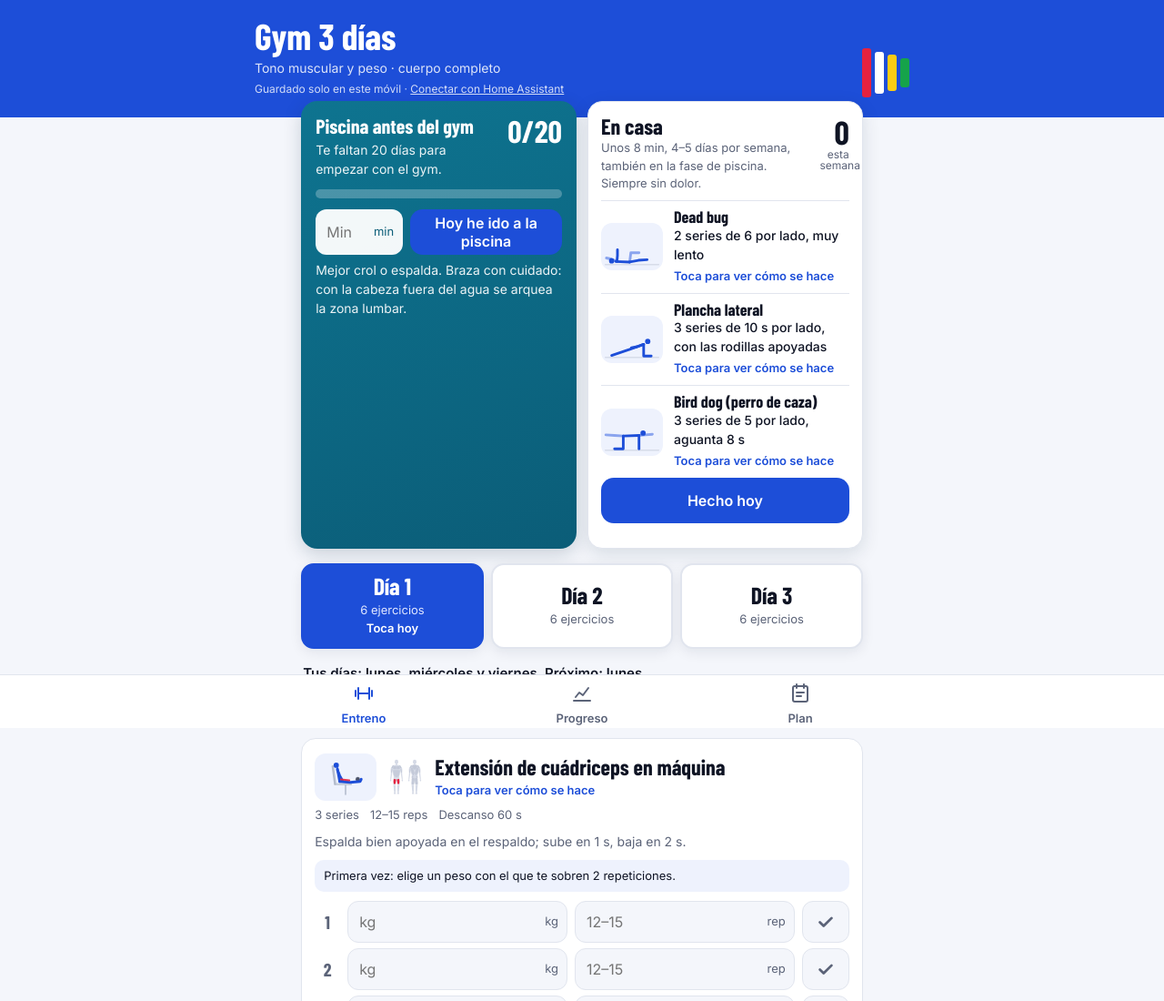
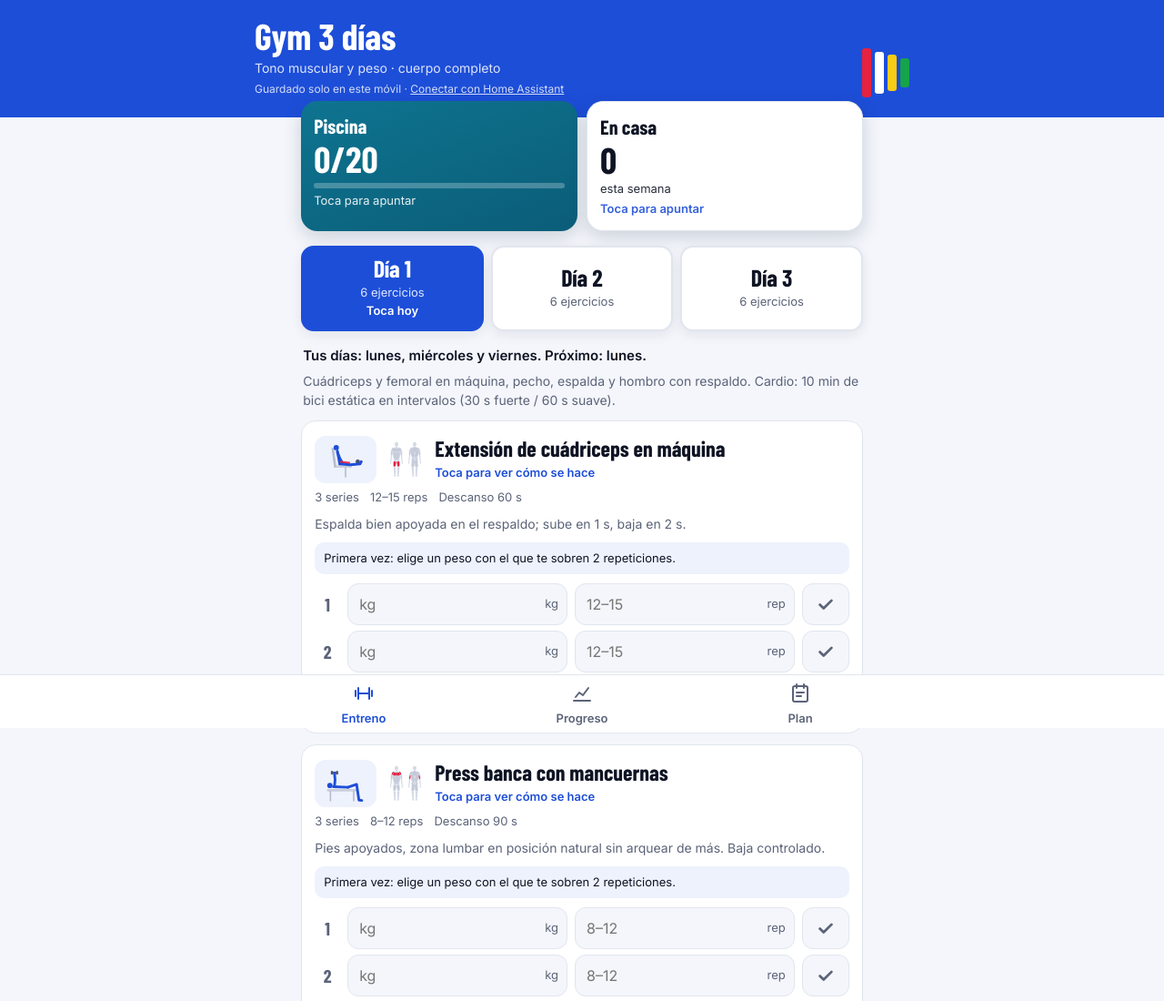
Before and after one commit to ssalva4/casadesalvayramon123amapolas, a plain HTML site: page gym/index.html in a window 1280 px wide. Shown: the top 1100 px of the page at 91% size. Drawn offline with nearby package versions, Linux system fonts and the light colour scheme.

Commit message:
Gym: botones Piscina y En casa con ventana emergente
Co-Authored-By: Claude Opus 5.5 <noreply@anthropic.com>
Claude-Session: https://claude.ai/code/session_01EFGoKarppV2oC2L1PMNSGg

```diff
--- a/gym/index.html
+++ b/gym/index.html
@@ -43,11 +43,15 @@ main{max-width:720px;margin:auto;padding:16px max(4vw,12px)}
 .days button.on .nx{color:#fff}
 .when{margin:0 2px 6px;font-size:15px;font-weight:600}
 .pool{background:linear-gradient(160deg,#0e7490,#0b5d78);color:#fff;border-radius:18px;padding:16px;margin:-34px 0 16px;box-shadow:0 6px 20px rgba(10,40,60,.18)}
-.duo{margin:-34px 0 16px}.duo .pool{margin:0 0 12px}.duo .home{margin:0}
-@media(min-width:700px){.duo{display:grid;grid-template-columns:minmax(0,1fr) minmax(0,1fr);gap:12px;align-items:stretch}.duo .pool{margin:0}.duo .home{box-shadow:0 6px 20px rgba(10,40,60,.12)}.duo .pool h3{font-size:22px}.duo .pcount{font-size:34px;flex:none}.duo .ptop>div{min-width:0}}
-.duo+.days{margin-top:0}
+.duo{display:grid;grid-template-columns:minmax(0,1fr) minmax(0,1fr);gap:10px;margin:-34px 0 16px}.duo+.days{margin-top:0}
+.tile{display:flex;flex-direction:column;align-items:flex-start;gap:2px;text-align:left;border-radius:18px;padding:14px;border:0;cursor:pointer;font:inherit;min-height:132px;box-shadow:0 6px 20px rgba(10,40,60,.18)}
+.tile .tt{font:700 22px "Barlow Condensed",Inter,sans-serif}.tile .tn{font-size:40px;line-height:1.05}.tile small{font-size:13px;opacity:.9}
+.tp{background:linear-gradient(160deg,#0e7490,#0b5d78);color:#fff}.tp .tb{width:100%;height:6px;border-radius:3px;background:rgba(255,255,255,.25);overflow:hidden;margin:4px 0 2px}.tp .tb i{display:block;height:100%;background:#fff;border-radius:3px}
+.th{background:var(--card);color:var(--ink);border:1px solid var(--line)}.th .ts{color:var(--blue);font-weight:600}:root[data-theme=dark] .th .ts{color:#8fb0ff}
+.tile.ok .ts,.tp.ok small:last-child{font-weight:700}
+.pop{z-index:19}.sheet .box.pool{background:linear-gradient(160deg,#0e7490,#0b5d78);color:#fff;margin:0;border-radius:22px 22px 0 0;box-shadow:none}.sheet .box.pool h2,.sheet .box.home h2{font-size:30px}
 .home h3{font-size:24px}.home .hc{text-align:right;line-height:1}.home .hc small{display:block;font-size:12px;color:var(--mute)}.home .exhead{border-top:1px solid var(--line);padding:8px 0}.home .exhead:first-of-type{margin-top:8px}.home .exhead h3{font-size:18px}.home .exhead b{display:block;font-size:14px;font-weight:500;color:var(--ink)}
-.hbtn.on{background:var(--ok)}
+.hbtn.on{background:var(--ok);color:light-dark(#fff,#04231a)}
 .pool h3{font-size:26px}
 .ptop{display:flex;justify-content:space-between;align-items:flex-start;gap:12px}
 .pcount{font-size:clamp(36px,11vw,48px);white-space:nowrap;line-height:1}
@@ -168,19 +172,8 @@ nav button.on{color:var(--blue)}:root[data-theme=dark] nav button.on{color:#8fb0
 <main>
 <section class="view on" id="v-train">
   <div class="duo">
-  <div class="pool" id="pool">
-    <div class="ptop"><div><h3>Piscina antes del gym</h3><p class="pnote" id="pMsg"></p></div><span class="big pcount" id="pCount">0/20</span></div>
-    <div class="pbar"><i id="pBar"></i></div>
-    <div class="prow"><label class="pmin"><input id="pMin" type="number" inputmode="numeric" min="1" max="300" placeholder="Min" aria-label="Minutos nadando hoy"><span>min</span></label><button class="btn pbtn" id="pBtn">Hoy he ido a la piscina</button></div>
-    <p class="pnote">Mejor crol o espalda. Braza con cuidado: con la cabeza fuera del agua se arquea la zona lumbar.</p>
-    <p class="pnote" id="pLast"></p>
-  </div>
-  <div class="card home" id="home">
-    <div class="ptop"><div><h3>En casa</h3><p class="note" style="margin:2px 0 0">Unos 8 min, 4–5 días por semana, también en la fase de piscina. Siempre sin dolor.</p></div><div class="hc"><span class="big" id="hCount" style="font-size:36px">0</span><small>esta semana</small></div></div>
-    <div id="hList"></div>
-    <button class="btn hbtn" id="hBtn">Hecho hoy</button>
-    <p class="note" id="hLast" style="margin-top:6px"></p>
-  </div>
+    <button class="tile tp" id="bPool"><span class="tt">Piscina</span><span class="big tn" id="bpCount">0/20</span><span class="tb"><i id="bpBar"></i></span><small id="bpSub">Toca para apuntar</small></button>
+    <button class="tile th" id="bHome"><span class="tt">En casa</span><span class="big tn" id="bhCount">0</span><small>esta semana</small><small id="bhSub" class="ts">Toca para apuntar</small></button>
   </div>
   <div class="days" id="days"></div>
   <p class="when" id="when"></p><p class="focus" id="focus"></p>
@@ -262,6 +255,19 @@ nav button.on{color:var(--blue)}:root[data-theme=dark] nav button.on{color:#8fb0
     <button data-v="plan"><svg viewBox="0 0 24 24" fill="none" stroke="currentColor" stroke-width="2" stroke-linecap="round"><rect x="4" y="4" width="16" height="17" rx="2"/><path d="M8 2v4M16 2v4M8 11h8M8 15h5"/></svg>Plan</button>
   </nav>
 </div>
+<div class="sheet pop" id="popP" role="dialog" aria-modal="true" aria-label="Piscina"><div class="box pool" id="pool"><button class="close" data-x style="float:right;margin-left:10px;background:rgba(255,255,255,.2);color:#fff" aria-label="Cerrar">×</button>
+    <div class="ptop"><div><h2>Piscina</h2><p class="pnote" id="pMsg"></p></div><span class="big pcount" id="pCount">0/20</span></div>
+    <div class="pbar"><i id="pBar"></i></div>
+    <div class="prow"><label class="pmin"><input id="pMin" type="number" inputmode="numeric" min="1" max="300" placeholder="Min" aria-label="Minutos nadando hoy"><span>min</span></label><button class="btn pbtn" id="pBtn">Hoy he ido a la piscina</button></div>
+    <p class="pnote">Mejor crol o espalda. Braza con cuidado: con la cabeza fuera del agua se arquea la zona lumbar.</p>
+    <p class="pnote" id="pLast"></p>
+  </div></div>
+<div class="sheet pop" id="popH" role="dialog" aria-modal="true" aria-label="En casa"><div class="box home" id="home"><button class="close" data-x style="float:right;margin-left:10px" aria-label="Cerrar">×</button>
+    <div class="ptop"><div><h2>En casa</h2><p class="note" style="margin:2px 0 0">Unos 8 min, 4–5 días por semana, también en la fase de piscina. Siempre sin dolor.</p></div><div class="hc"><span class="big" id="hCount" style="font-size:36px">0</span><small>esta semana</small></div></div>
+    <div id="hList"></div>
+    <button class="btn hbtn" id="hBtn">Hecho hoy</button>
+    <p class="note" id="hLast" style="margin-top:6px"></p>
+  </div></div>
 <div class="sheet" id="sheet" role="dialog" aria-modal="true" aria-labelledby="shT"><div class="box">
   <div class="top"><h2 id="shT"></h2><button class="close" id="shX" aria-label="Cerrar">×</button></div>
   <div class="pics"><div class="pic" id="shPic"></div><div class="bodypic"><div id="shBody"></div><small>En rojo, lo que trabaja</small></div></div>
@@ -419,9 +425,9 @@ function openInfo(id){const F=FIG[id],e=Object.values(PLAN).flatMap(p=>p.ex).fin
   $("shT").textContent=e.n;$("shPic").innerHTML=figSVG(id,true);$("shBody").innerHTML=bodySVG(id,true);$("shLeg").style.display=F.b?"flex":"none";
   $("shMu").innerHTML="<b>Trabaja:</b> "+F.mu;$("shMeta").textContent=`${e.s} series de ${e.r[0]}–${e.r[1]} ${e.u==="s"?"segundos":e.u==="m"?"metros":"repeticiones"} · descanso ${e.rest} s`;
   $("shHow").innerHTML=F.how.map(h=>`<li>${h}</li>`).join("");$("shBack").textContent=F.back;$("sheet").classList.add("on");document.body.style.overflow="hidden";$("shX").focus()}
-function closeInfo(){$("sheet").classList.remove("on");document.body.style.overflow=""}
+function closeInfo(){$("sheet").classList.remove("on");if(!document.querySelector(".sheet.on"))document.body.style.overflow=""}
 $("shX").addEventListener("click",closeInfo);$("sheet").addEventListener("click",ev=>{if(ev.target.id==="sheet")closeInfo()});
-document.addEventListener("keydown",ev=>{if(ev.key==="Escape")closeInfo()});
+document.addEventListener("keydown",ev=>{if(ev.key!=="Escape")return;if($("sheet").classList.contains("on"))closeInfo();else document.querySelectorAll(".pop.on").forEach(closePop)});
 $("exs").addEventListener("click",ev=>{const b=ev.target.closest("[data-info]");if(b)openInfo(b.dataset.info)});
 function setRow(el){const d=draft(),id=el.dataset.e,i=+el.dataset.i;d.sets[id]=d.sets[id]||[];d.sets[id][i]=d.sets[id][i]||{};return d.sets[id][i]}
 $("exs").addEventListener("input",ev=>{const inp=ev.target;if(!inp.dataset.f)return;const row=inp.closest(".set");setRow(row)[inp.dataset.f]=num(inp.value);save()});
@@ -480,7 +486,7 @@ function renderPool(){const p=Array.isArray(S.pool)?[...new Set(S.pool)].sort():
   $("pMsg").textContent=done?"Objetivo cumplido: ya puedes empezar con el gym. Puedes seguir apuntando días de piscina.":`Te ${POOL_GOAL-n===1?"falta 1 día":"faltan "+(POOL_GOAL-n)+" días"} para empezar con el gym.`;
   const b=$("pBtn");b.classList.toggle("on",has);b.textContent=has?"Apuntado hoy · quitar":"Hoy he ido a la piscina";
   if(has)$("pMin").value=M[t]??"";
-  $("pLast").textContent=n?"Últimos: "+p.slice(-5).reverse().map(d=>fmtD(d)+(M[d]?` (${M[d]} min)`:"")).join(" · ")+(tot?` · Total: ${tot>=60?Math.floor(tot/60)+" h "+(tot%60)+" min":tot+" min"}`:""):""}
+  $("pLast").textContent=n?"Últimos: "+p.slice(-5).reverse().map(d=>fmtD(d)+(M[d]?` (${M[d]} min)`:"")).join(" · ")+(tot?` · Total: ${tot>=60?Math.floor(tot/60)+" h "+(tot%60)+" min":tot+" min"}`:""):"";renderTiles()}
 $("pBtn").addEventListener("click",()=>{const t=today();if(!S.poolMin||typeof S.poolMin!=="object")S.poolMin={};const had=(S.pool||[]).includes(t);
   if(had){S.pool=S.pool.filter(x=>x!==t);delete S.poolMin[t];$("pMin").value=""}
   else{S.pool=[...(S.pool||[]),t];const m=num($("pMin").value);if(m&&m>0)S.poolMin[t]=Math.round(m)}
@@ -494,10 +500,17 @@ const HOME=[{id:"deadbug",n:"Dead bug",d:"2 series de 6 por lado, muy lento",m:"
 function renderHome(){if(!Array.isArray(S.home))S.home=[];const t=today(),has=S.home.includes(t),ws=weekStart();
   $("hList").innerHTML=HOME.map(h=>`<button class="exhead" data-h="${h.id}"><span class="thumb">${figSVG(h.id)}</span><span><h3>${h.n}</h3><b>${h.d}</b><small>Toca para ver cómo se hace</small></span></button>`).join("");
   $("hCount").textContent=S.home.filter(d=>d>=ws).length;const b=$("hBtn");b.classList.toggle("on",has);b.textContent=has?"Hecho hoy ✓ · quitar":"Hecho hoy";
-  $("hLast").textContent=S.home.length?"Últimos: "+S.home.slice(-5).reverse().map(fmtD).join(" · "):""}
+  $("hLast").textContent=S.home.length?"Últimos: "+S.home.slice(-5).reverse().map(fmtD).join(" · "):"";renderTiles()}
 $("hList").addEventListener("click",ev=>{const b=ev.target.closest("[data-h]");if(!b)return;const h=HOME.find(x=>x.id===b.dataset.h);openInfo(h.id);$("shT").textContent=h.n;$("shMeta").textContent=h.m});
 $("hBtn").addEventListener("click",()=>{const t=today();if(!Array.isArray(S.home))S.home=[];const had=S.home.includes(t);
   S.home=had?S.home.filter(x=>x!==t):[...S.home,t].sort();save();renderHome();if(!had)toast("Ejercicios de casa apuntados")});
+function openPop(id){$(id).classList.add("on");document.body.style.overflow="hidden"}
+function closePop(el){el.classList.remove("on");if(!document.querySelector(".sheet.on"))document.body.style.overflow=""}
+$("bPool").addEventListener("click",()=>openPop("popP"));$("bHome").addEventListener("click",()=>openPop("popH"));
+document.querySelectorAll(".pop").forEach(p=>p.addEventListener("click",ev=>{if(ev.target===p||ev.target.closest("[data-x]"))closePop(p)}));
+function renderTiles(){const p=S.pool||[],n=p.length,t=today(),M=S.poolMin||{};$("bpCount").textContent=`${n}/${POOL_GOAL}`;$("bpBar").style.width=Math.min(100,n/POOL_GOAL*100)+"%";
+  const ph=p.includes(t);$("bpSub").textContent=ph?"Hoy apuntado"+(M[t]?` · ${M[t]} min`:"")+" ✓":"Toca para apuntar";$("bPool").classList.toggle("ok",ph);
+  const h=S.home||[],hh=h.includes(t);$("bhCount").textContent=h.filter(d=>d>=weekStart()).length;$("bhSub").textContent=hh?"Hecho hoy ✓":"Toca para apuntar";$("bHome").classList.toggle("ok",hh)}
 function renderAll(){fixDay();renderPool();renderHome();renderTrain();renderProg();renderWeek()}
 load();fixDay();day=(S.draft&&S.draft.day)||S.next||"1";renderAll();
 /* ---- Guardado online en Home Assistant (datos del usuario de HA) ---- */
```
